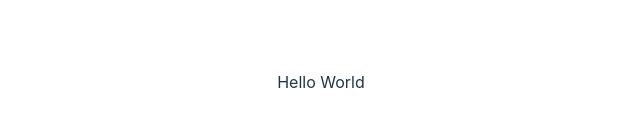
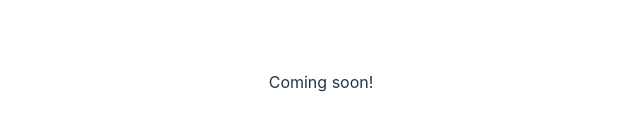
Before and after one commit to dmackay39/dmackay39.github.io, a React (Vite) app: page / in a window 1280 px wide. Shown: the part 318-448 px from the top of the page, without its empty margins (319-959 px from the left). Built offline with nearby package versions, Linux system fonts and the light colour scheme.

Commit message:
Coming soon

```diff
--- a/src/App.tsx
+++ b/src/App.tsx
@@ -4,7 +4,7 @@ function App() {
 
   return (
     <>
-      <div>Hello World</div>
+      <div>Coming soon!</div>
     </>
   )
 }
```
